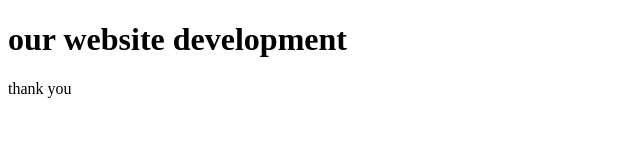
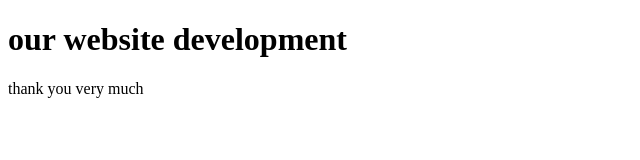
Before and after one commit to lenny9551/group-002, a plain HTML site: page index.html in a window 1280 px wide. Shown: the full height of the page, 0-640 px from the left. Drawn offline with Linux system fonts and the light colour scheme.

Commit message:
feat:new feature of index.html

```diff
--- a/index.html
+++ b/index.html
@@ -7,6 +7,6 @@
 </head>
 <body>
     <h1>our website development </h1>
-    <p>thank you</p>
+    <p>thank you very much</p>
 </body>
 </html>                                                                                                                                                                                                                                                  <!DOCTYPE html>
```
